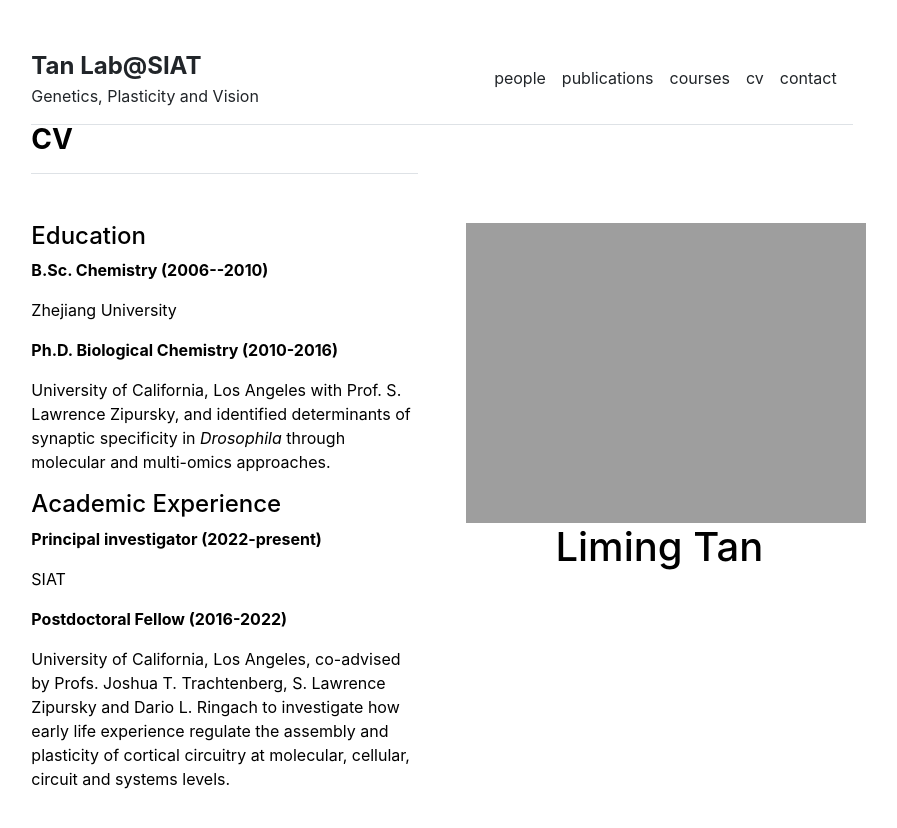
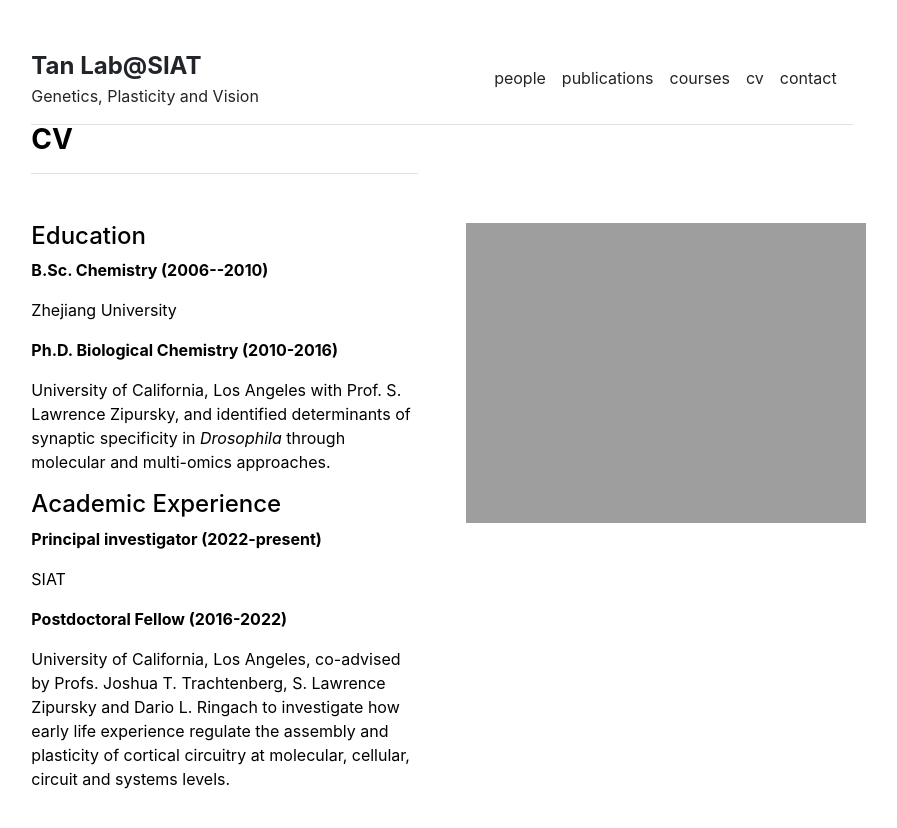
Before and after one commit to Tan-Lab-SIAT/lab-homepage, a Jekyll site: the page built from index.md, in a window 1280 px wide and 900 px high. Shown: the top 828 px of the window, without its empty margins (198-1095 px from the left). Built offline with Jekyll 4.4.1, drawn with Linux system fonts in a browser that asks for light colours.

Commit message:
Update home.html

```diff
--- a/_layouts/home.html
+++ b/_layouts/home.html
@@ -1,9 +1,8 @@
 ---
 layout: default
 ---
-<!-- CV 区块：放在 Research 区块上方 -->
+
 <div class="row g-5 mb-5">
-  <!-- 左侧：显示 Education 和 Academic Experience -->
   <div class="col-md-6" style="position: relative; top: -50px;">
     <h3 class="fw-bold border-bottom pb-3 mb-5">CV</h3>
     <h4>Education</h4>
@@ -17,10 +16,8 @@
       <p>{{ exp.description }}</p>
     {% endfor %}
   </div>
-  <!-- 右侧：显示照片和姓名，照片在上，姓名在下 -->
   <div class="col-md-6 text-center" style="position: relative; top: 50px;">
-    <img src="{{ site.github.url }}/assets/img/neurotree_limingtan.png" alt="Your Name" class="img-fluid" style="max-width:400px;">
-    <h1>Liming Tan</h1>
+    <img src="{{ site.github.url }}/assets/img/neurotree_limingtan.png" alt="Your Name" class="img-fluid" style="max-width:600px;">
   </div>
 </div>
 
```
